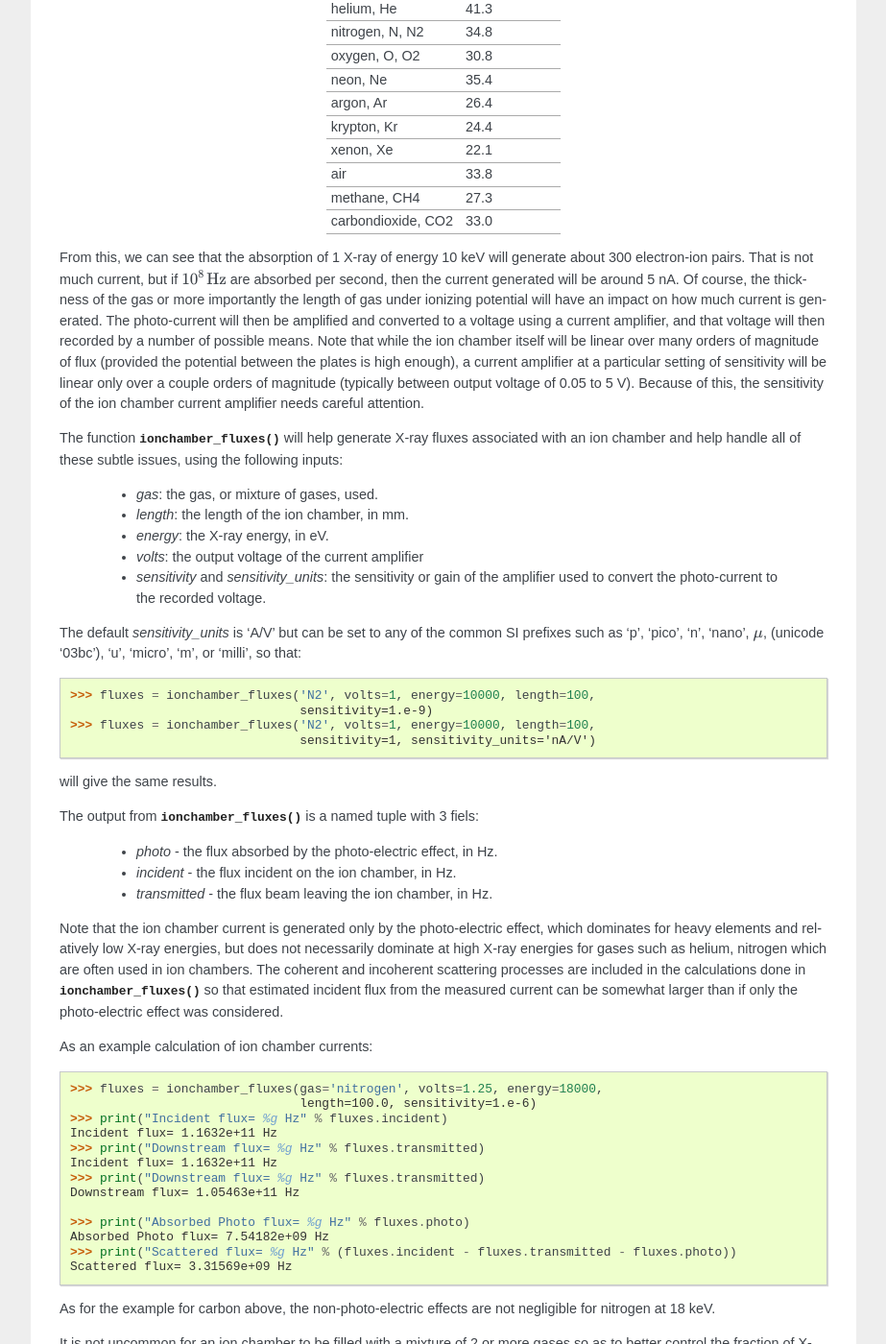
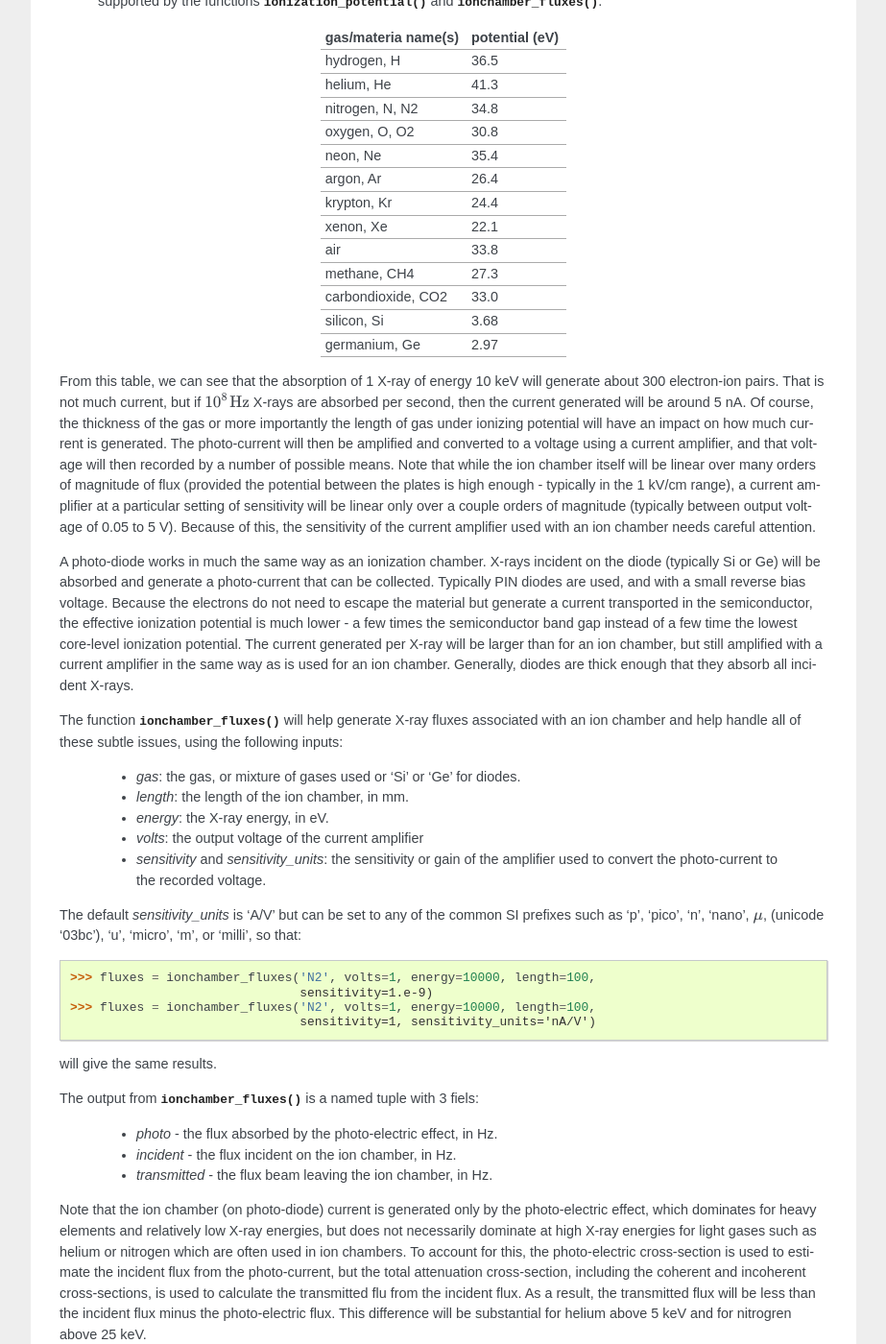
Before and after one commit to xraypy/XrayDB, a Sphinx documentation site: the page built from doc/examples.rst, in a window 1280 px wide and 1400 px high, scrolled down 4881 px. Shown: the whole window at 96% size, without its empty margins (198-1121 px from the left). Built offline with Sphinx 7.4.7, drawn with Linux system fonts in a browser that asks for light colours; the version number could not be read and is left out; cross-references to code outside the pages are shown as plain code; some of the changed text lies outside the part shown.

Commit message:
db v8.1, adding ionization potentials for Si and Ge diodes

```diff
--- a/doc/examples.rst
+++ b/doc/examples.rst
@@ -150,23 +150,28 @@ example, one can simply do::
 
 
 
+X-ray flux calculations for ionization chambers and photodiodes
+---------------------------------------------------------------------
 
-Ionization chamber calculation of X-ray flux
-----------------------------------------------------
+Gas-filled ionization chambers are widely used X-ray detectors. They are
+simple to use, inexpensive, and can be highly linear in estimating the
+photon flux over many orders of magnitude.  X-rays entering a chamber
+filled with an inert gas (typically He, N2, or one of the noble gases, or a
+mixture of two of these) will be partially absorbed by the gas, with the
+strong energy dependence shown above.  By adjustng the composition of the
+gas, nearly any fraction of the incident X-ray beam can be absorbed at a
+particular X-ray energy, making these ideal detectors to sample the
+intensity of an X-ray beam incident on a sample, while attenuating only a
+fraction of the beam.
 
-A gas-filled ionization chamber is a widely used form an X-ray detector,
-used because it is simple, cheap, and can absorb a fraction of an incident
-X-ray beam and be linear in estimating the photon flux over many orders of
-magnitude.  X-rays entering a chamber filled with an inert gas (often a He,
-N2, or one of the noble gases, or a mixture of two of these) will be
-partially absorbed by the gas, with the strong energy dependence shown
-above.  The absorption will *ionize* the gas, generating free electrons and
-energetic ions.  In fact, the first ionization will generate an
-electron-ion pair with the energy of the X-ray minus the binding energy of
-the core electron, but the high-energy electron and ion will further ionize
-other gas molecules.  With an electric potential (typically on the order of
-1 kV /cm) across the chamber, a current can be measured that is
-proportional to the X-ray energy and fluence of the X-rays.
+Some of the X-rays in the gas will be absorbed by the photo-electric effect
+which will *ionize* the gas, generating free electrons and energetic ions.
+In fact, the first ionization will generate an electron-ion pair with the
+energy of the X-ray minus the binding energy of the core electron, but the
+high-energy electron and ion will further ionize other gas molecules.  With
+an electric potential (typically on the order of 1 kV /cm) across the
+chamber, a current can be measured that is proportional to the X-ray energy
+and fluence of the X-rays.
 
 The process of converting the photo-current into X-ray fluence involves
 several steps. First, the energy from a single X-ray generates a number of
@@ -184,53 +189,69 @@ are all between 20 and 40 eV, given in the
    those supported by the functions :func:`ionization_potential` and
    :func:`ionchamber_fluxes`.
 
-           +--------------------+----------------+
-           | gas name(s)        | potential (eV) |
-           +====================+================+
-           | hydrogen, H        |   36.5         |
-           +--------------------+----------------+
-           | helium, He         |   41.3         |
-           +--------------------+----------------+
-           | nitrogen, N, N2    |   34.8         |
-           +--------------------+----------------+
-           | oxygen, O, O2      |   30.8         |
-           +--------------------+----------------+
-           | neon, Ne           |   35.4         |
-           +--------------------+----------------+
-           | argon, Ar          |   26.4         |
-           +--------------------+----------------+
-           | krypton, Kr        |   24.4         |
-           +--------------------+----------------+
-           | xenon, Xe          |   22.1         |
-           +--------------------+----------------+
-           | air                |   33.8         |
-           +--------------------+----------------+
-           | methane, CH4       |   27.3         |
-           +--------------------+----------------+
-           | carbondioxide, CO2 |   33.0         |
-           +--------------------+----------------+
+           +----------------------+----------------+
+           | gas/materia name(s)  | potential (eV) |
+           +======================+================+
+           | hydrogen, H          |   36.5         |
+           +----------------------+----------------+
+           | helium, He           |   41.3         |
+           +----------------------+----------------+
+           | nitrogen, N, N2      |   34.8         |
+           +----------------------+----------------+
+           | oxygen, O, O2        |   30.8         |
+           +----------------------+----------------+
+           | neon, Ne             |   35.4         |
+           +----------------------+----------------+
+           | argon, Ar            |   26.4         |
+           +----------------------+----------------+
+           | krypton, Kr          |   24.4         |
+           +----------------------+----------------+
+           | xenon, Xe            |   22.1         |
+           +----------------------+----------------+
+           | air                  |   33.8         |
+           +----------------------+----------------+
+           | methane, CH4         |   27.3         |
+           +----------------------+----------------+
+           | carbondioxide, CO2   |   33.0         |
+           +----------------------+----------------+
+           | silicon, Si          |    3.68        |
+           +----------------------+----------------+
+           | germanium, Ge        |    2.97        |
+           +----------------------+----------------+
 
-
-From this, we can see that the absorption of 1 X-ray of energy 10 keV will
-generate about 300 electron-ion pairs.  That is not much current, but if
-:math:`10^8 \,\rm Hz` are absorbed per second, then the current generated
-will be around 5 nA.  Of course, the thickness of the gas or more
+From this table, we can see that the absorption of 1 X-ray of energy 10 keV
+will generate about 300 electron-ion pairs.  That is not much current, but
+if :math:`10^8 \,\rm Hz` X-rays are absorbed per second, then the current
+generated will be around 5 nA.  Of course, the thickness of the gas or more
 importantly the length of gas under ionizing potential will have an impact
 on how much current is generated.  The photo-current will then be amplified
 and converted to a voltage using a current amplifier, and that voltage will
 then recorded by a number of possible means.  Note that while the ion
 chamber itself will be linear over many orders of magnitude of flux
-(provided the potential between the plates is high enough), a current
-amplifier at a particular setting of sensitivity will be linear only over a
-couple orders of magnitude (typically between output voltage of 0.05 to 5
-V).  Because of this, the sensitivity of the ion chamber current amplifier
-needs careful attention.
+(provided the potential between the plates is high enough - typically in
+the 1 kV/cm range), a current amplifier at a particular setting of
+sensitivity will be linear only over a couple orders of magnitude
+(typically between output voltage of 0.05 to 5 V).  Because of this, the
+sensitivity of the current amplifier used with an ion chamber needs careful
+attention.
+
+A photo-diode works in much the same way as an ionization chamber.  X-rays
+incident on the diode (typically Si or Ge) will be absorbed and generate a
+photo-current that can be collected.  Typically PIN diodes are used, and
+with a small reverse bias voltage.  Because the electrons do not need to
+escape the material but generate a current transported in the
+semiconductor, the effective ionization potential is much lower - a few
+times the semiconductor band gap instead of a few time the lowest
+core-level ionization potential.  The current generated per X-ray will be
+larger than for an ion chamber, but still amplified with a current
+amplifier in the same way as is used for an ion chamber.  Generally, diodes
+are thick enough that they absorb all incident X-rays.
 
 The function :func:`ionchamber_fluxes` will help generate X-ray fluxes
 associated with an ion chamber and help handle all of these subtle issues,
 using the following inputs:
 
-  * `gas`: the gas, or mixture of gases, used.
+  * `gas`: the gas, or mixture of gases used or 'Si' or 'Ge' for diodes.
   * `length`: the length of the ion chamber, in mm.
   * `energy`: the X-ray energy, in eV.
   * `volts`: the output voltage of the current amplifier
@@ -255,14 +276,17 @@ The output from  :func:`ionchamber_fluxes` is a named tuple with 3 fiels:
   * `incident` - the flux incident on the ion chamber, in Hz.
   * `transmitted` - the flux beam leaving the ion chamber, in Hz.
 
-Note that the ion chamber current is generated only by the photo-electric
-effect, which dominates for heavy elements and relatively low X-ray
-energies, but does not necessarily dominate at high X-ray energies for
-gases such as helium, nitrogen which are often used in ion chambers.  The
-coherent and incoherent scattering processes are included in the
-calculations done in :func:`ionchamber_fluxes` so that estimated incident
-flux from the measured current can be somewhat larger than if only the
-photo-electric effect was considered.
+Note that the ion chamber (on photo-diode) current is generated only by the
+photo-electric effect, which dominates for heavy elements and relatively
+low X-ray energies, but does not necessarily dominate at high X-ray
+energies for light gases such as helium or nitrogen which are often used in
+ion chambers.  To account for this, the photo-electric cross-section is
+used to estimate the incident flux from the photo-current, but the total
+attenuation cross-section, including the coherent and incoherent
+cross-sections, is used to calculate the transmitted flu from the incident
+flux.  As a result, the transmitted flux will be less than the incident
+flux minus the photo-electric flux.  This difference will be substantial
+for helium above 5 keV and for nitrogren above 25 keV.
 
 As an example calculation of ion chamber currents::
 
--- a/doc/index.rst
+++ b/doc/index.rst
@@ -35,7 +35,7 @@ Energy-dependent data for cross-sections are typically most reliable
 between about 250 eV to about 250,000 eV.  Elements from Z=1 to 92 are
 supported, with some data are included for elements between Z=93 and Z=98.
 
-The current version of the XrayDB is **8.0**, and the version of the Python
+The current version of the XrayDB is **8.1**, and the version of the Python
 module is |release|.
 
 See Also:
```
Also changed, not shown: 4 other files.
